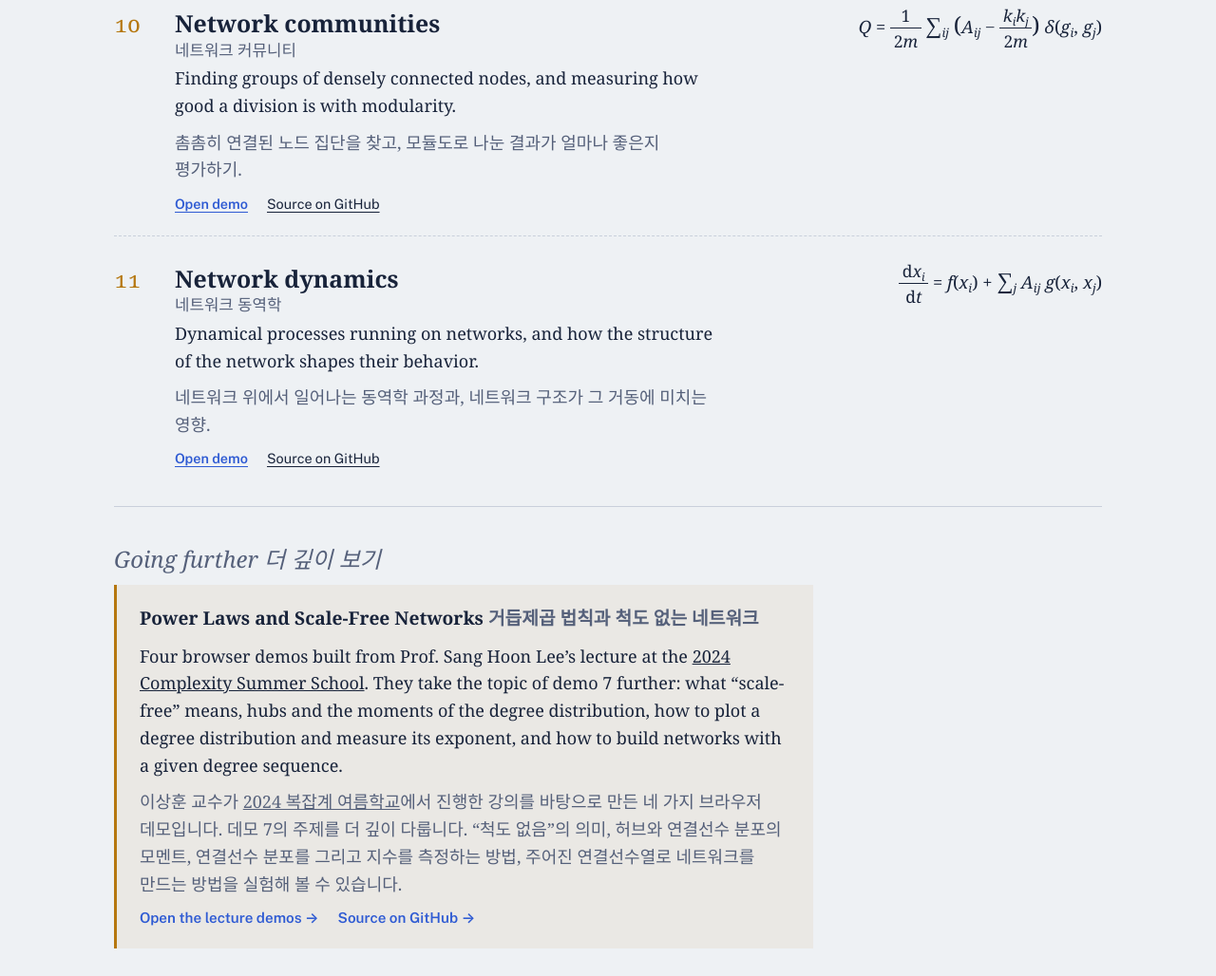
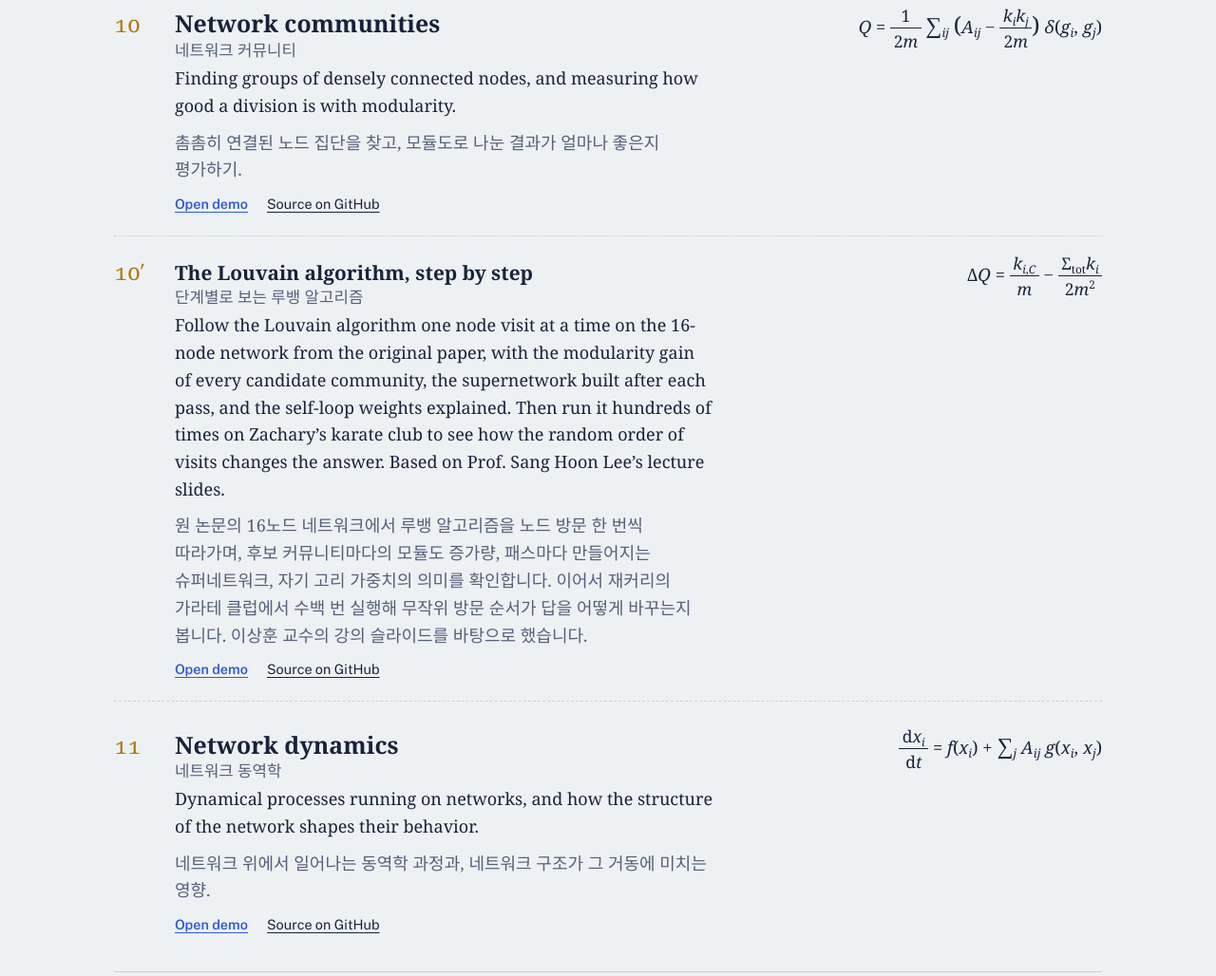
Before and after one commit to lshlj82/netsci-course-GNU, a plain HTML site: page index.html in a window 1280 px wide. Shown: the part 4336-5364 px from the top of the page at 95% size. Drawn offline with nearby package versions, Linux system fonts and the light colour scheme; a web font is replaced by a local one.

Commit message:
Add files via upload

```diff
--- a/index.html
+++ b/index.html
@@ -422,6 +422,21 @@ button.theme-btn svg{width:20px; height:20px; fill:none; stroke:currentColor; st
             <i>Q</i> = <span class="frac"><span>1</span><span>2<i>m</i></span></span> <span class="big">∑</span><sub><i>ij</i></sub> <span class="big">(</span><i>A</i><sub><i>ij</i></sub> − <span class="frac"><span><i>k</i><sub><i>i</i></sub><i>k</i><sub><i>j</i></sub></span><span>2<i>m</i></span></span><span class="big">)</span> <i>δ</i>(<i>g</i><sub><i>i</i></sub>, <i>g</i><sub><i>j</i></sub>)
           </div>
         </li>
+        <li class="demo sub">
+          <span class="num" aria-label="Supplement to demo 10">10′</span>
+          <div>
+            <h3><a href="https://lshlj82.github.io/Louvain-algorithm/">The Louvain algorithm, step by step</a><span class="ko" lang="ko">단계별로 보는 루뱅 알고리즘</span></h3>
+            <p>Follow the Louvain algorithm one node visit at a time on the 16-node network from the original paper, with the modularity gain of every candidate community, the supernetwork built after each pass, and the self-loop weights explained. Then run it hundreds of times on Zachary&rsquo;s karate club to see how the random order of visits changes the answer. Based on Prof. Sang Hoon Lee&rsquo;s lecture slides.</p>
+            <p class="ko" lang="ko">원 논문의 16노드 네트워크에서 루뱅 알고리즘을 노드 방문 한 번씩 따라가며, 후보 커뮤니티마다의 모듈도 증가량, 패스마다 만들어지는 슈퍼네트워크, 자기 고리 가중치의 의미를 확인합니다. 이어서 재커리의 가라테 클럽에서 수백 번 실행해 무작위 방문 순서가 답을 어떻게 바꾸는지 봅니다. 이상훈 교수의 강의 슬라이드를 바탕으로 했습니다.</p>
+            <div class="links">
+              <a class="primary" href="https://lshlj82.github.io/Louvain-algorithm/">Open demo</a>
+              <a href="https://github.com/lshlj82/Louvain-algorithm">Source on GitHub</a>
+            </div>
+          </div>
+          <div class="eq" aria-label="Delta Q equals k i C over m minus sigma tot times k i over 2 m squared">
+            Δ<i>Q</i> = <span class="frac"><span><i>k</i><sub><i>i</i>,<i>C</i></sub></span><span><i>m</i></span></span> − <span class="frac"><span>Σ<sub>tot</sub><i>k</i><sub><i>i</i></sub></span><span>2<i>m</i><sup>2</sup></span></span>
+          </div>
+        </li>
         <li class="demo">
           <span class="num">11</span>
           <div>
```
Also changed, not shown: 1 other file.
